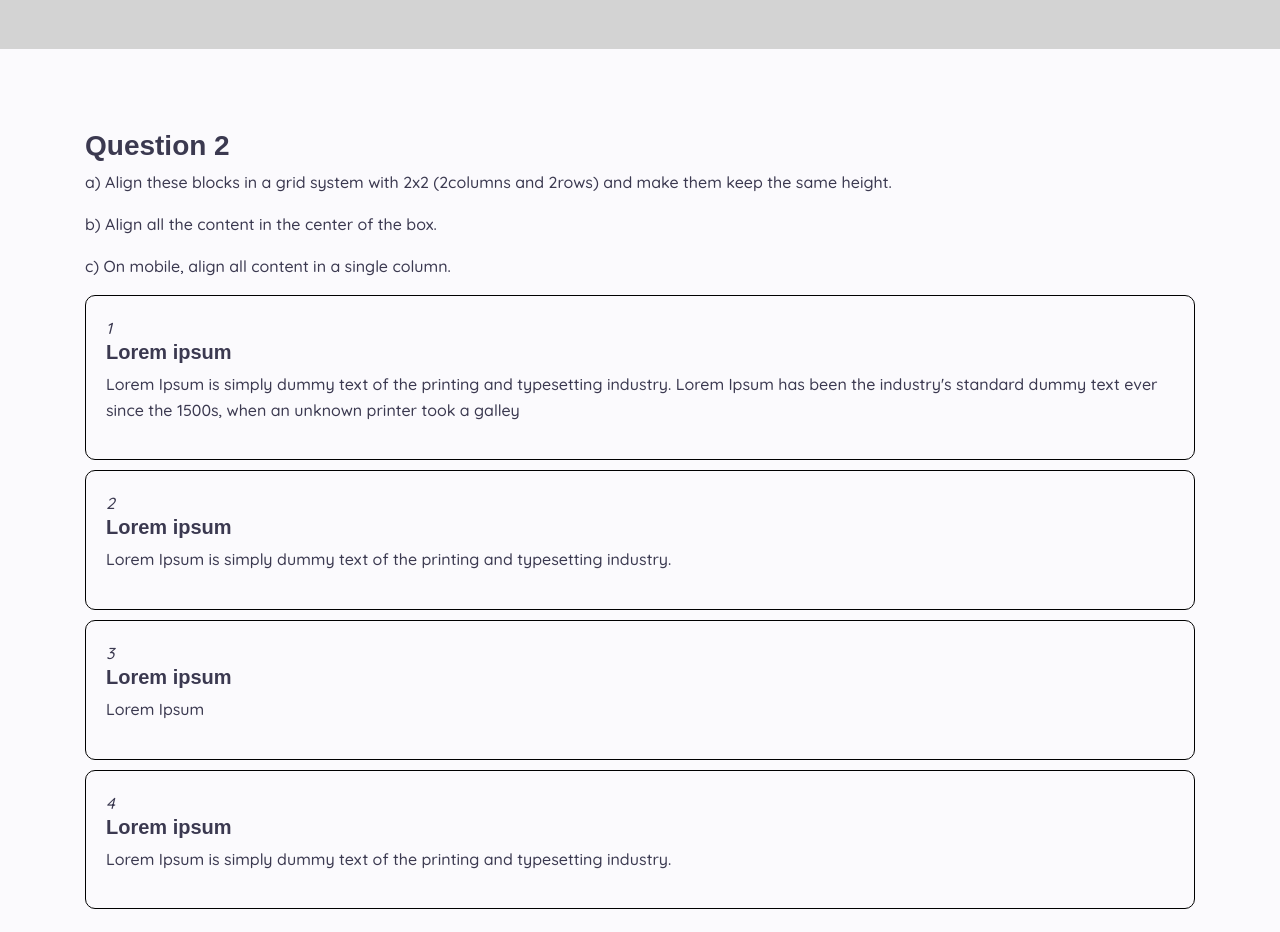
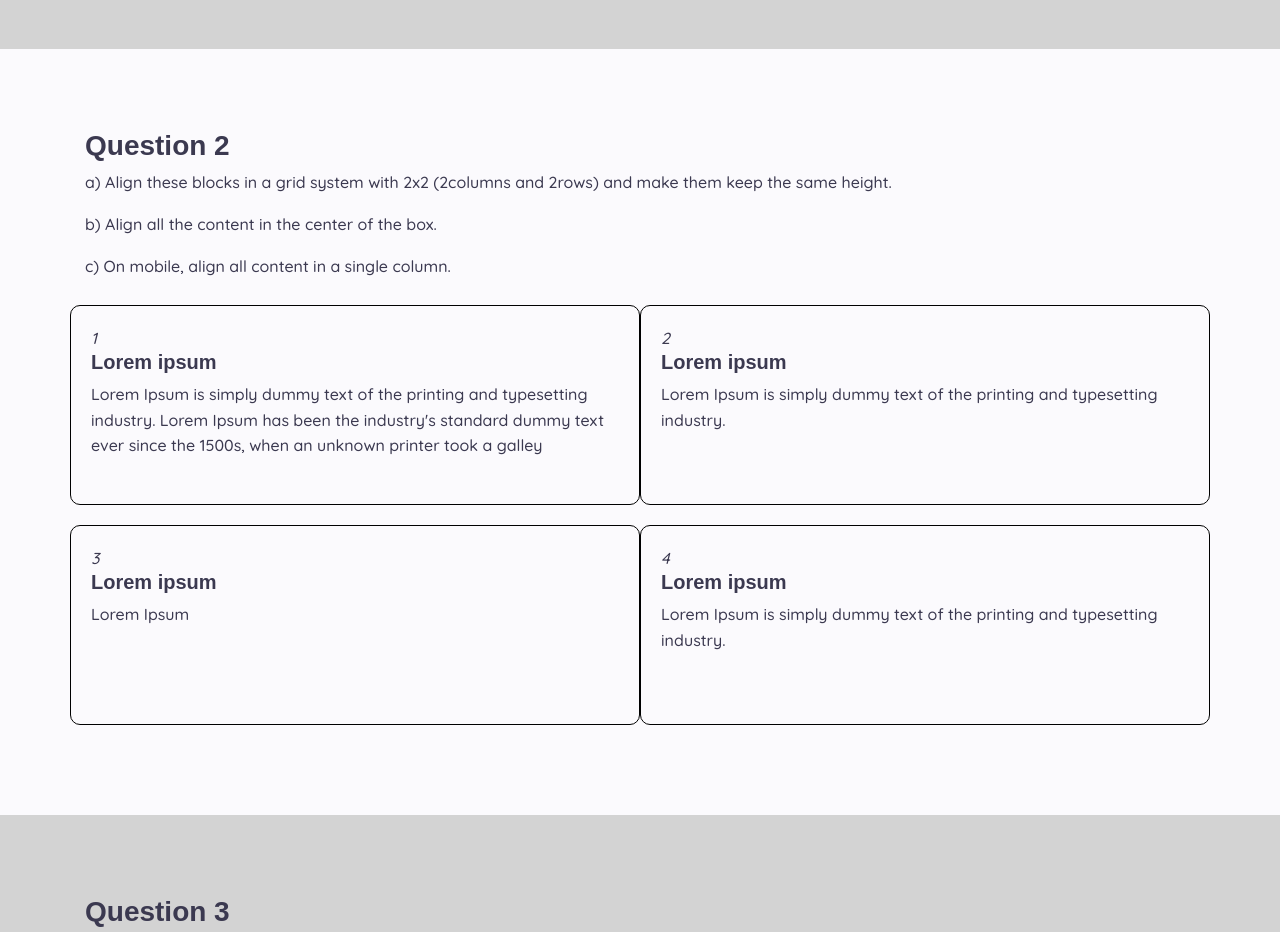
Before and after one commit to iondonescu/codezilla_test, a website: page app/index.html in a window 1280 px wide. Shown: the part 1060-1992 px from the top of the page. Drawn offline with Linux system fonts and the light colour scheme; files whose address does not match are found by name; a web font is replaced by a local one.

Commit message:
Question 2a
Align blocks in a grid system with 2x2  and make them keep the same height.

```diff
--- a/app/assets/css/style.css
+++ b/app/assets/css/style.css
@@ -21,9 +21,16 @@ justify-content: space-between;
 flex-wrap: wrap;
 
 }
+.flex-container:first-child{
+  position: absolute;
+  top:0;
+}
 .flex-container:last-of-type{
   position: absolute;
   bottom: 0;
+}
+.container > .row{
+height:50%;
 }
 
 .bg-dark2 {
@@ -1279,6 +1286,9 @@ h2 {
   border-radius: 10px;
   margin: 10px 0;
   padding: 20px;
+  height: 200px;/*Question2a */
+  overflow: hidden;
+  text-overflow: ellipsis;
 }
 
 /* Add your code after this line */
--- a/app/index.html
+++ b/app/index.html
@@ -41,14 +41,15 @@
     <div class="general-wrapper">
       <!-- Question 1a- we use bootstrap, so mx-auto class is the appropiate way -->
       <!-- Question 1b add class text-centered-->
-      <div class="flex-wrapper mx-auto text-center">
+      <div class="flex-wrapper d-flex mx-auto text-center">
+
         <div class="flex-container">
           <div class="wrapper">
             <!--Question 1c Change the color of the text "Text_Box" to green
             in style.css
             -->
             <!-- Question 1d Using "Flexbox" or any other method, move each text box to a different corner of the white background container.
-(text box (1) - top left, text box (2) - top right, text box (3) - bottom left, text box (4) - bottom right) in style.css-->
+            (text box (1) - top left, text box (2) - top right, text box (3) - bottom left, text box (4) - bottom right) in style.css-->
             <p class="copy"><span>Text_Box(1)</span> <br> Lorem Ipsum is simply dummy text of the printing
               and
               typesetting
@@ -63,6 +64,8 @@
             </p>
           </div>
         </div>
+        <!--Question 1e -insert image, set margin x and y auto, make parent flex(class d-flex)-->
+        <img class="mx-auto my-auto" src="assets/img/cdz_logo.jpg" alt="codzilla_logo">
         <div class="flex-container">
           <div class="wrapper">
             <p class="copy"><span>Text_Box(3)</span> <br> Lorem Ipsum is simply dummy text of the printing
@@ -81,7 +84,9 @@
         </div>
 
       </div>
-      <div class="logo"></div>
+      <div class="logo">
+
+      </div>
     </div>
   </div>
 </section>
@@ -89,13 +94,15 @@
 
 <!-- Question 2 - Start -->
 <section class="section bg-light ">
-  <div class="container">
+  <div class="container" style = "height: 100%;">
     <h3>Question 2</h3>
     <p>a) Align these blocks in a grid system with 2x2 (2columns and 2rows) and make them keep the same height.</p>
     <p>b) Align all the content in the center of the box.</p>
     <p>c) On mobile, align all content in a single column.</p>
-    <div>
-      <div class="q1-box">
+    <!--Question 2a -Align these blocks in a grid system with 2x2 (2columns and 2rows)
+       and make them keep the same height(same height in css class q1-box).-->
+    <div class="row row-flex">
+      <div class="q1-box col">
         <div class="wc-box-icon">
           <i class="mdi">1</i>
         </div>
@@ -103,27 +110,30 @@
         <p>Lorem Ipsum is simply dummy text of the printing and typesetting industry. Lorem Ipsum has been the
           industry's standard dummy text ever since the 1500s, when an unknown printer took a galley</p>
       </div>
-      <div class="q1-box">
+      <div class="q1-box col">
         <div class="wc-box-icon">
           <i class="mdi">2</i>
         </div>
         <h5>Lorem ipsum</h5>
         <p>Lorem Ipsum is simply dummy text of the printing and typesetting industry.</p>
       </div>
-      <div class="q1-box">
+    </div>
+    <div class="row row-flex">
+      <div class="q1-box col">
         <div class="wc-box-icon">
           <i class="mdi">3</i>
         </div>
         <h5>Lorem ipsum</h5>
         <p>Lorem Ipsum</p>
       </div>
-      <div class="q1-box">
+      <div class="q1-box col">
         <div class="wc-box-icon">
           <i class="mdi">4</i>
         </div>
         <h5>Lorem ipsum</h5>
         <p>Lorem Ipsum is simply dummy text of the printing and typesetting industry.</p>
       </div>
+    </div>
     </div>
   </div>
 </section>
```
